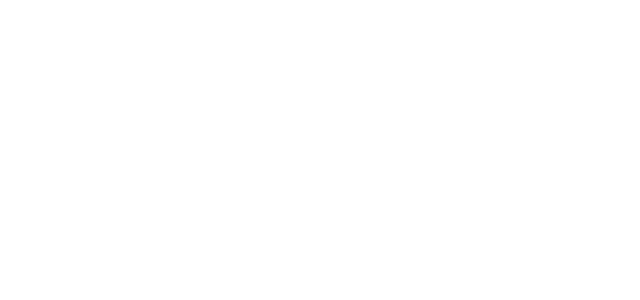
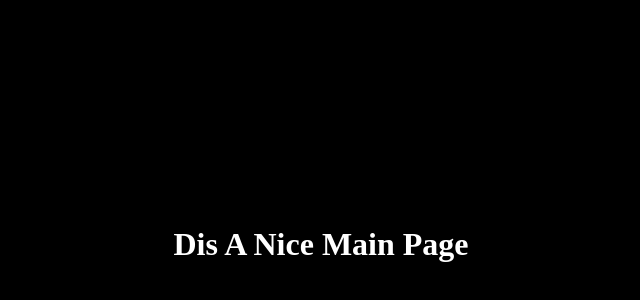
Before and after one commit to cs-build-week1-good-dev/MUD-frontend, a React (Create React App) app: page /adv in a window 1280 px wide. Shown: the part 156-456 px from the top of the page, without its empty margins (319-959 px from the left). Built offline with nearby package versions, Linux system fonts and the light colour scheme.

Commit message:
added mainview and main page routing

```diff
--- a/src/App.js
+++ b/src/App.js
@@ -3,12 +3,14 @@
 import PrivateRoute from "./components/PrivateRouter";
 import Login from "./components/Login-Register/Login";
 import Register from "./components/Login-Register/Register";
+import MainView from "./components/views/MainView";
 
 export default function(props) {
   return (
-    <div className="App">
+    <div className="App" style={{ background: "black" }}>
       <Route exact path="/login" component={Login} />
-      <Route path="/register" component={Register} />
+      <Route exact path="/register" component={Register} />
+      <Route exact path="/adv" component={MainView} />
     </div>
   );
 }
--- /dev/null
+++ b/src/components/main/MainPage.js
@@ -0,0 +1,13 @@
+import React, { Component } from "react";
+
+class MainPage extends Component {
+  render() {
+    return (
+      <div>
+        <h1 style={{ color: "white" }}>Dis A Nice Main Page</h1>
+      </div>
+    );
+  }
+}
+
+export default MainPage;
--- /dev/null
+++ b/src/components/views/MainView.js
@@ -0,0 +1,31 @@
+import React, { Component, Fragment } from "react";
+import { connect } from "react-redux";
+import MainPage from "/Users/FW_Digital_Media/Documents/git/computerscience/CS-Build-Week/mud-frontend/src/components/main/MainPage.js";
+class MainView extends Component {
+  render() {
+    let isLogged = false;
+    if (localStorage.getItem("key")) {
+      isLogged = true;
+    } else {
+      isLogged = false;
+    }
+    return (
+      <div
+        style={{
+          background: "black",
+          width: "100vw",
+          height: "100vh",
+          display: "flex",
+          justifyContent: "center",
+          alignItems: "center"
+        }}
+      >
+        <MainPage {...this.props} />
+      </div>
+    );
+  }
+}
+
+const mapStateToProps = state => ({});
+
+export default connect(mapStateToProps)(MainView);
--- a/src/styles/Cards.js
+++ b/src/styles/Cards.js
@@ -11,7 +11,7 @@
   background: ${props => props.bg};
   border: 1px solid ${props => props.shadow};
   color: ${colors.white};
-  box-shadow: rgba(0, 0, 0, 0.5) 15px 15px 50px 0px;
+  box-shadow: rgb(145, 39, 39, 0.33) 0px 15px 50px 20px;
   display: flex;
   flex-direction: column;
   align-items: center;
```
